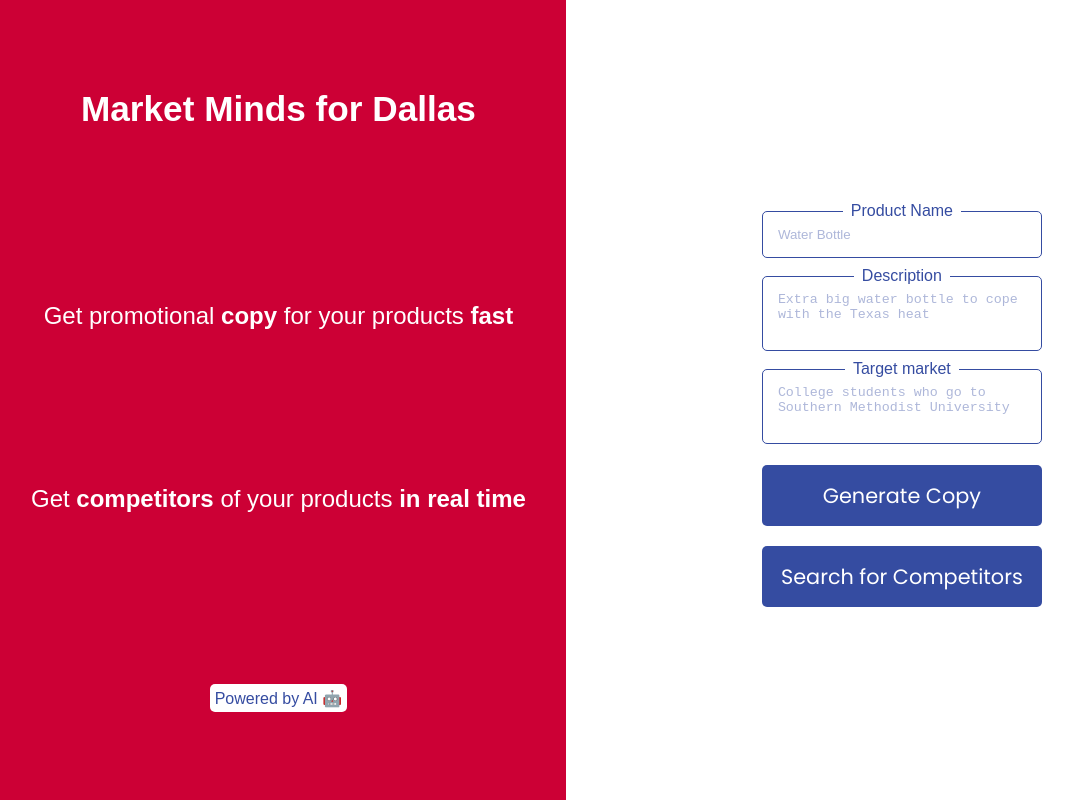
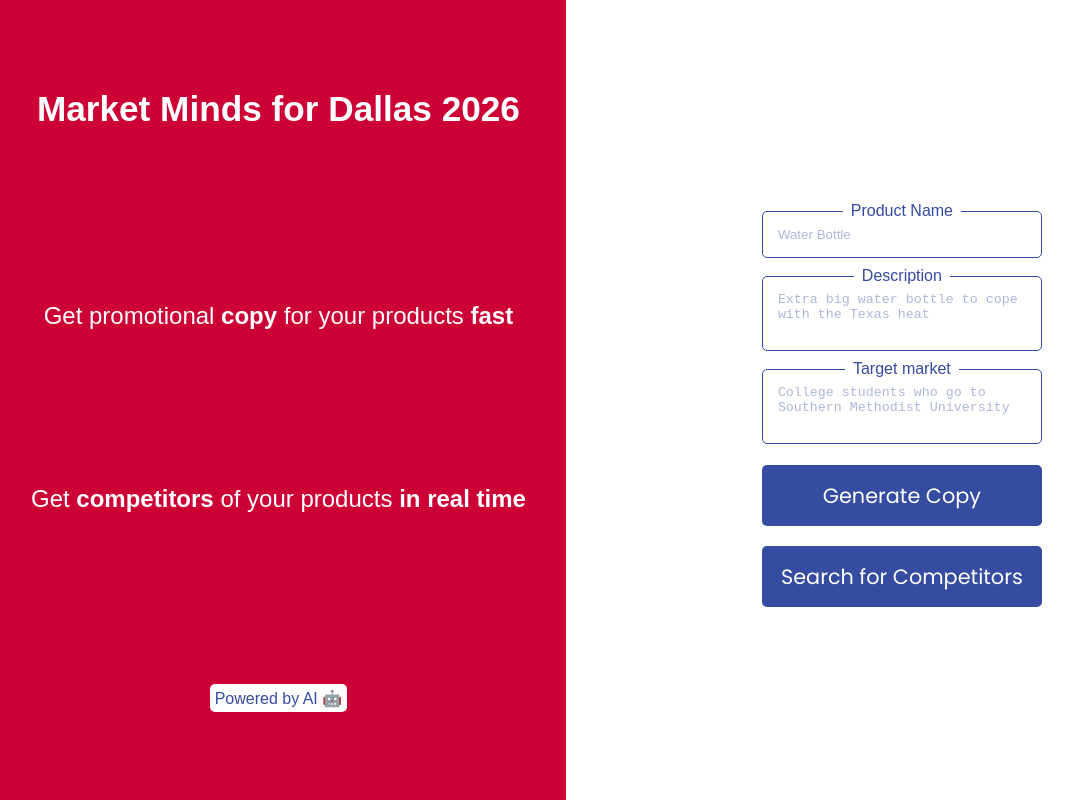
Before and after one commit to tantantan12/AIApp, a website built with webpack: page index.html in a window 1280 px wide. Shown: the whole page, without its empty margins (9-1082 px from the left). Built offline with nearby package versions, Linux system fonts and the light colour scheme; files whose address does not match are found by name.

Commit message:
Update title to 'Market Minds for Dallas 2026'

```diff
--- a/index.html
+++ b/index.html
@@ -28,7 +28,7 @@
 <body>
 	<main>
 		<section class="intro">
-			<h1>Market Minds for Dallas</h1>
+			<h1>Market Minds for Dallas 2026</h1>
 			<h2>Get promotional <strong>copy</strong> for your products <strong>fast</strong></h2>
 			<h2>Get <strong> competitors </strong> of your products <strong>in real time</strong></h2>
 			<p>Powered by AI 🤖</p>
```
